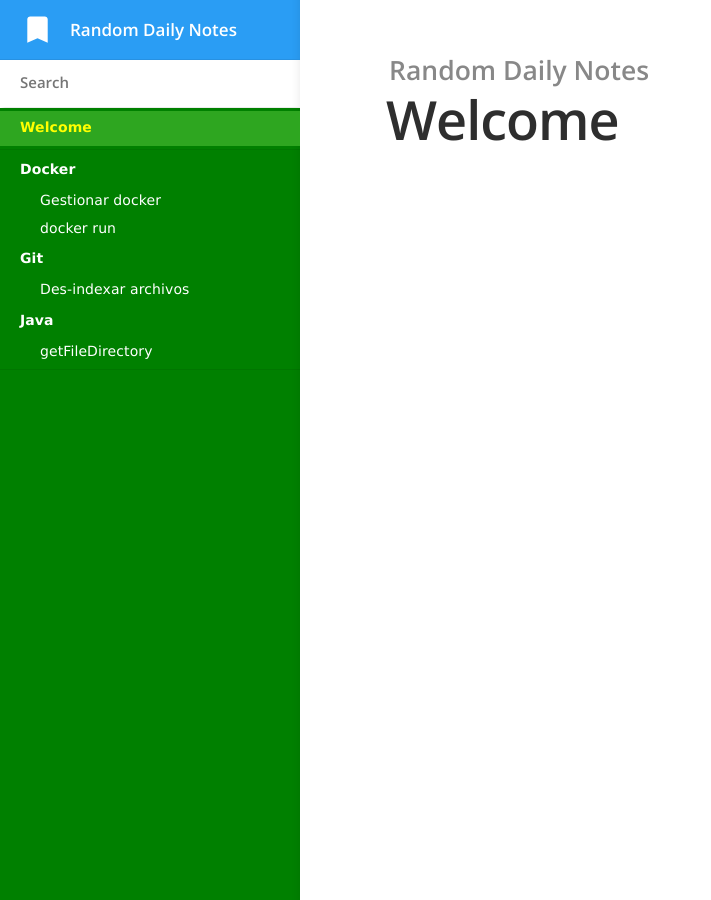
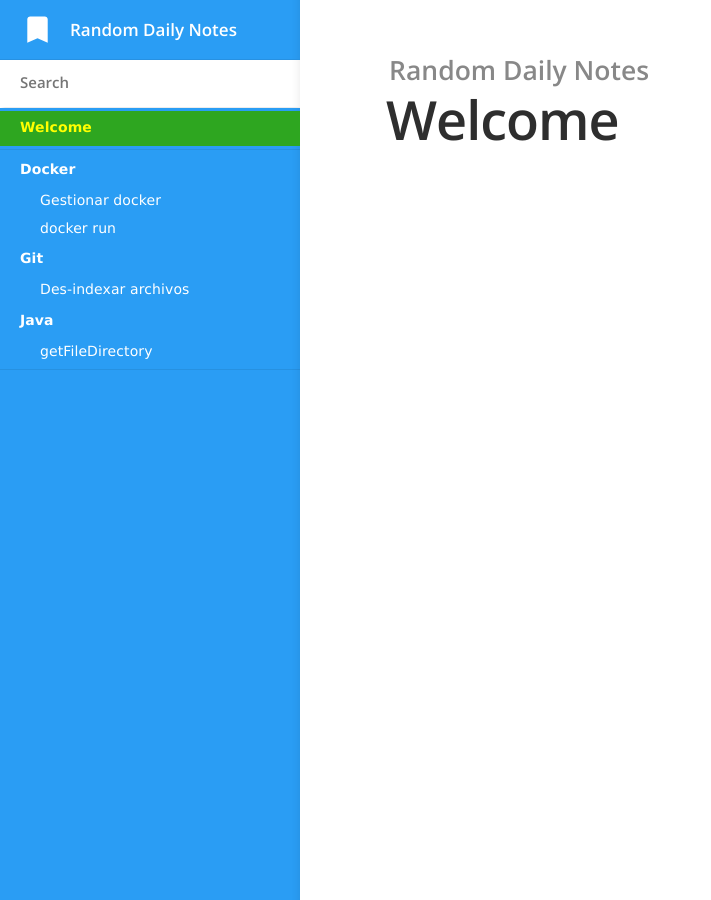
Before and after one commit to slaarks/slaarks.github.io, a Jekyll site: the page built from index.md, in a window 1280 px wide. Shown: the whole page, without its empty margins (0-711 px from the left). Built offline with Jekyll 4.4.1, drawn with Linux system fonts in a browser that asks for light colours.

Commit message:
Update main.scss

```diff
--- a/css/main.scss
+++ b/css/main.scss
@@ -15,7 +15,7 @@ $brand-colour-light: mix($brand-colour, $content-background-color, 10%);
 
 $nav-header-background-color: $brand-colour;
 $nav-header-height: 60px;
-$nav-background-color: #008000;
+$nav-background-color: #2A9DF4;
 $nav-width: 300px;
 
 $space: 20px;
```
